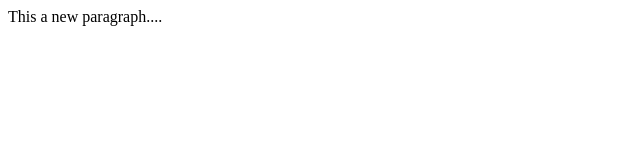
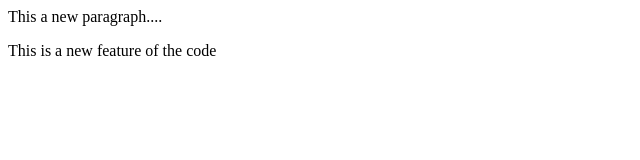
Before and after one commit to morshedurrigan/LocalRepo, a plain HTML site: page index.html in a window 1280 px wide. Shown: the whole page, without its empty margins (0-640 px from the left). Drawn offline with Linux system fonts and the light colour scheme.

Commit message:
add new feature

```diff
--- a/index.html
+++ b/index.html
@@ -1,3 +1,6 @@
 <p>
     This a new paragraph....
 </p>
+<p>
+    This is a new feature of the code
+</p>
```
